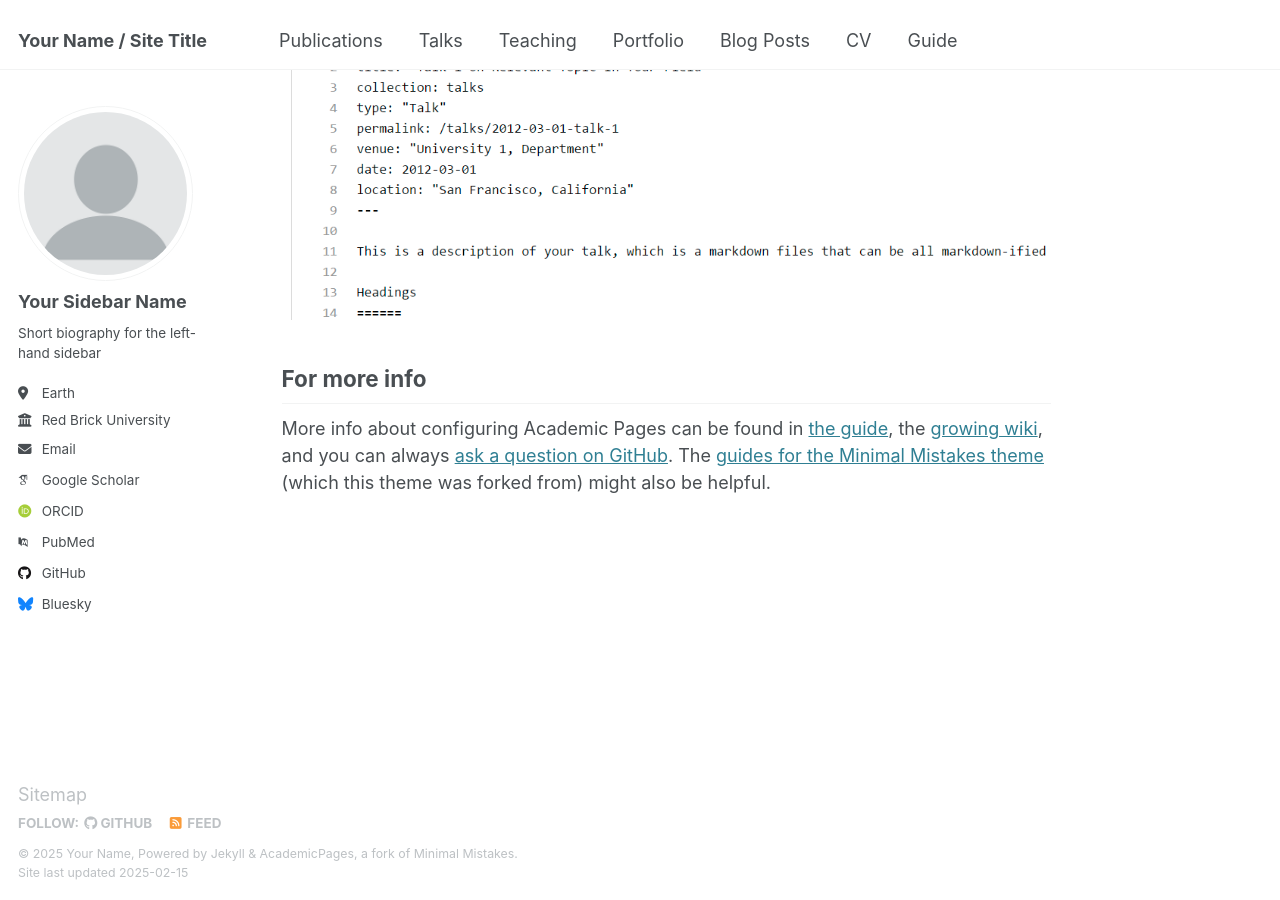
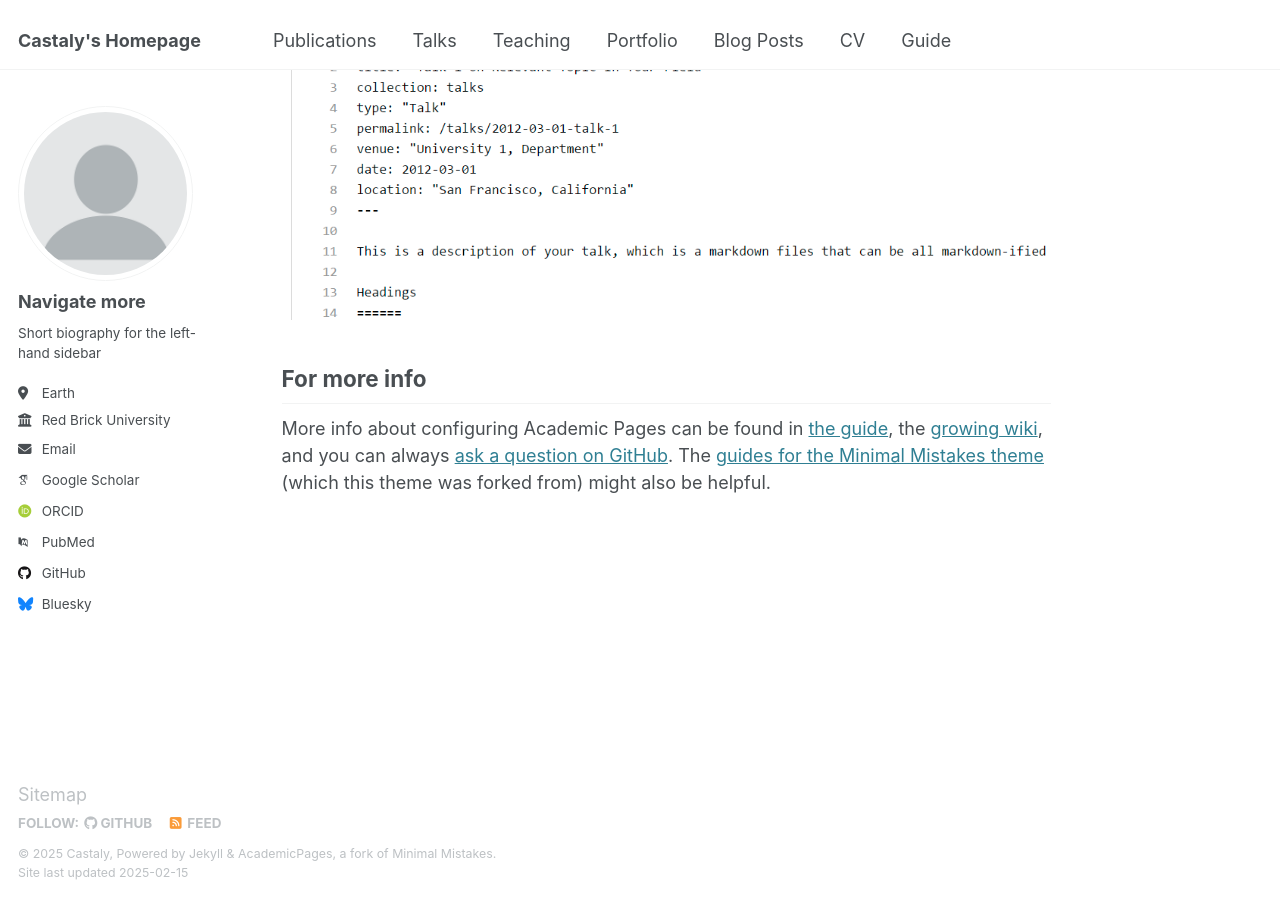
Before and after one commit to castalyfan1012/castalyfan1012.github.io, a Jekyll site: the page built from _pages/about.md, in a window 1280 px wide and 900 px high, scrolled down 2642 px. Built offline with Jekyll 4.4.1, drawn with Linux system fonts in a browser that asks for light colours; some web fonts are replaced.

Commit message:
Update _config.yml

```diff
--- a/_config.yml
+++ b/_config.yml
@@ -9,9 +9,9 @@
 # Basic Site Settings
 locale                   : "en-US"
 site_theme               : "default"
-title                    : "Your Name / Site Title"
+title                    : "Castaly's Homepage"
 title_separator          : "-"
-name                     : &name "Your Name"
+name                     : &name "Castaly"
 description              : &description "personal description"
 url                      : https://academicpages.github.io # the base hostname & protocol for your site e.g. "https://[your GitHub username].github.io"
 baseurl                  : "" # the subpath of your site, e.g. "/blog"
@@ -23,13 +23,13 @@ repository               : "academicpages/academicpages.github.io"
 author:
   # Biographic information
   avatar           : "profile.png"
-  name             : "Your Sidebar Name"
+  name             : "Navigate more"
   pronouns         : # example: "she/her"
   bio              : "Short biography for the left-hand sidebar"
   location         : "Earth"
   employer         : "Red Brick University"
   uri              : # URL
-  email            : "none@example.org"
+  email            : "castaly.fan@gmail.com"
 
   # Academic websites
   arxiv            : # URL - Update with the correct link to your profile
```
